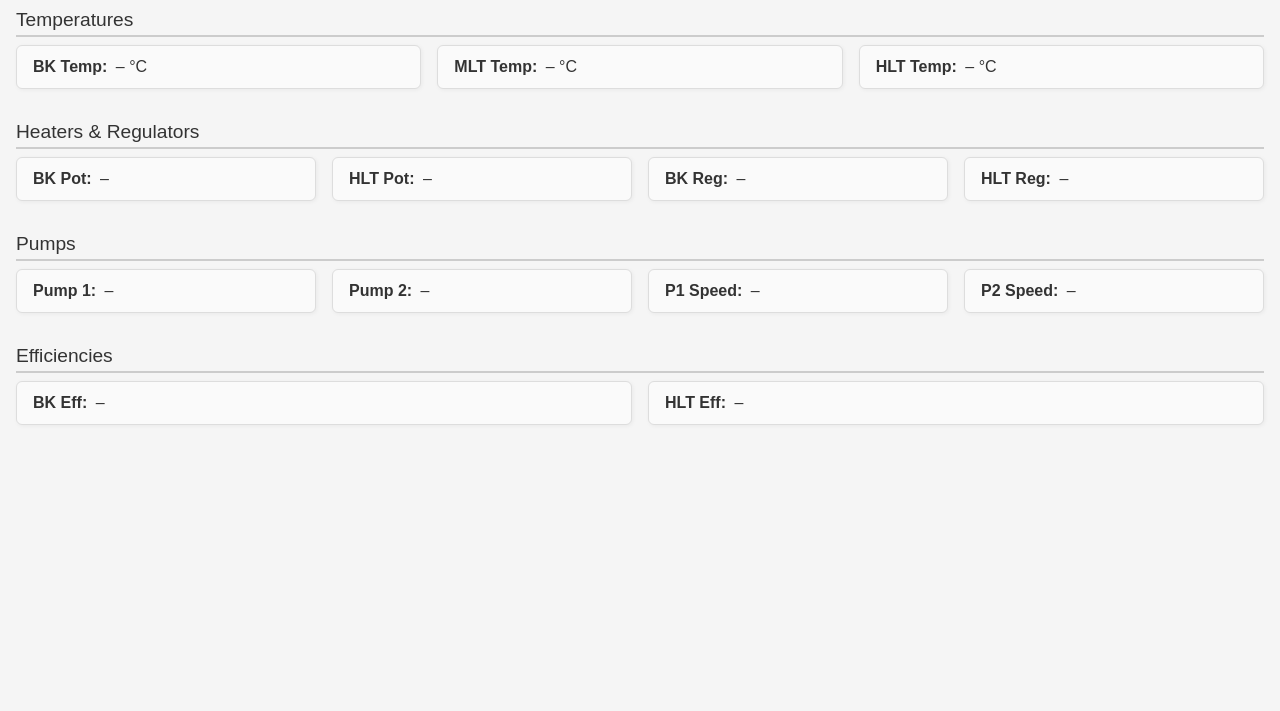
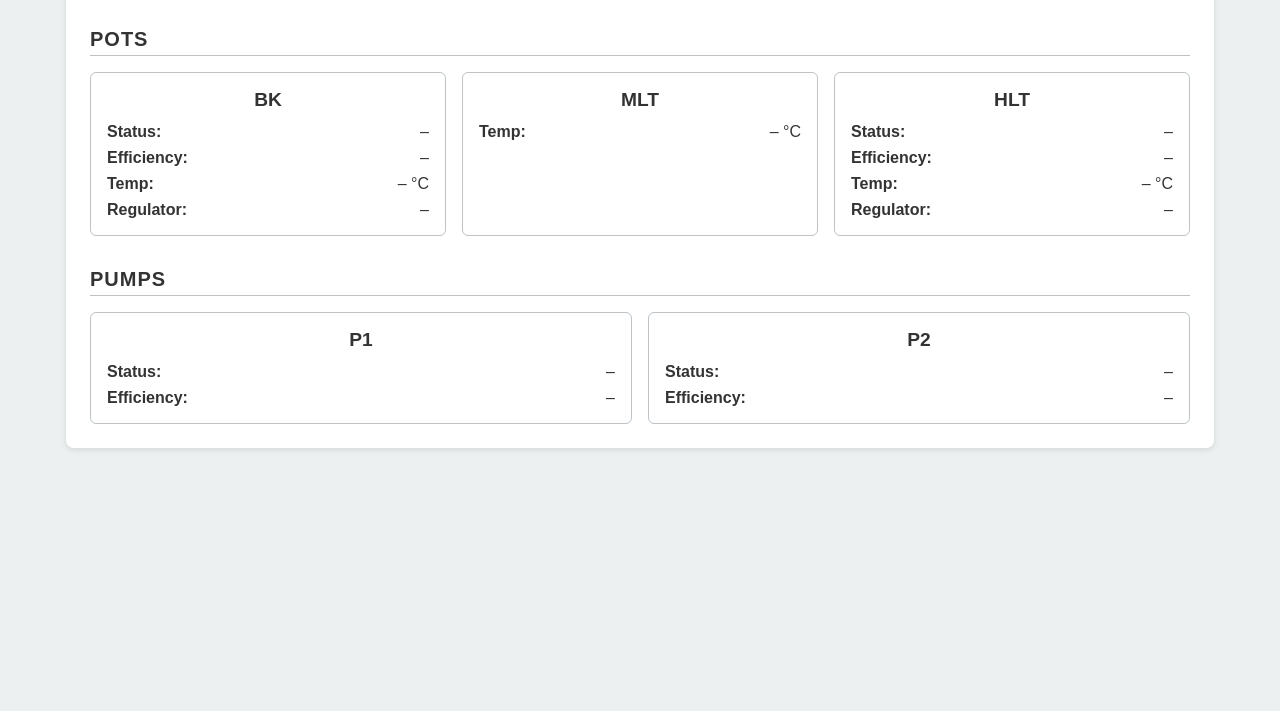
Before and after one commit to PeterMEjlev/BrewSystem-2.0, a website: page Webpage/static/index.html in a window 1280 px wide. Shown: the part 89-800 px from the top of the page. Drawn offline with Linux system fonts and the light colour scheme; no server answers.

Commit message:
1. Changed layout of Index.html for better viewing

```diff
--- a/Webpage/static/index.html
+++ b/Webpage/static/index.html
@@ -3,104 +3,150 @@
 <head>
   <meta charset="UTF-8"/>
   <meta name="viewport" content="width=device-width, initial-scale=1"/>
-  <title>BrewSystem Dashboard</title>
+  <title>BrewSystem 2.0 Dashboard</title>
   <style>
-    :root {
-      --card-bg: #fafafa;
-      --card-border: #ddd;
-      --section-gap: 2rem;
-      --card-radius: 6px;
+    /* NAVBAR */
+    .navbar {
+      display: flex;
+      justify-content: space-between;
+      align-items: center;
+      background: #2c3e50;
+      color: #fff;
+      padding: 0.75rem 1rem;
+      font-size: 1.1rem;
     }
+    .navbar .title { font-weight: bold; }
+    .navbar .nav-item { cursor: pointer; }
+
+    /* PAGE & PANEL */
     body {
+      margin: 0;
       font-family: sans-serif;
-      margin: 0;
-      padding: 1rem;
-      background: #f5f5f5;
+      background: #ecf0f1;
       color: #333;
     }
-    h1 {
-      text-align: center;
-      margin-bottom: 1.5rem;
+    .panel {
+      background: #fff;
+      margin: 1rem auto;
+      padding: 1.5rem;
+      border-radius: 8px;
+      box-shadow: 0 2px 6px rgba(0,0,0,0.1);
+      max-width: 1100px;
     }
-    section {
-      margin-bottom: var(--section-gap);
+
+    /* SECTION HEADERS */
+    h1.section-header {
+      margin: 2rem 0 1rem;              /* ↑ more vertical gap above */
+      text-transform: uppercase;
+      letter-spacing: 0.05em;
+      border-bottom: 1px solid #bdc3c7;
+      padding-bottom: 0.25rem;
+      font-size: 1.25rem;
     }
-    .section-title {
-      font-size: 1.2rem;
-      margin-bottom: 0.5rem;
-      border-bottom: 2px solid #ccc;
-      padding-bottom: 0.25rem;
-    }
-    .grid {
-      display: flex;
-      flex-wrap: wrap;
+
+    /* GRID OF CARDS */
+    .card-grid {
+      display: grid;
+      grid-template-columns: repeat(auto-fit, minmax(250px, 1fr));
       gap: 1rem;
     }
     .card {
-      background: var(--card-bg);
-      border: 1px solid var(--card-border);
-      border-radius: var(--card-radius);
-      padding: 0.75rem 1rem;
-      min-width: 140px;
-      flex: 1 1 140px;
-      box-shadow: 1px 1px 4px rgba(0,0,0,0.05);
+      border: 1px solid #bdc3c7;
+      border-radius: 6px;
+      padding: 1rem;
+    }
+    .card h2 {
+      margin: 0 0 0.75rem;
+      font-size: 1.2rem;
+      text-align: center;
+    }
+    .field {
+      display: flex;
+      justify-content: space-between;
+      margin-bottom: 0.5rem;
+    }
+    .field:last-child {
+      margin-bottom: 0;
     }
     .label {
       font-weight: bold;
-      margin-right: 0.25rem;
     }
     @media (max-width: 600px) {
-      .grid {
-        flex-direction: column;
+      .card-grid {
+        grid-template-columns: 1fr;
       }
     }
   </style>
 </head>
 <body>
-  <h1>BrewSystem Live Status</h1>
 
-  <!-- Temperatures Section -->
-  <section>
-    <div class="section-title">Temperatures</div>
-    <div class="grid">
-      <div class="card"><span class="label">BK Temp:</span> <span id="bkTemp">–</span> °C</div>
-      <div class="card"><span class="label">MLT Temp:</span> <span id="mltTemp">–</span> °C</div>
-      <div class="card"><span class="label">HLT Temp:</span> <span id="hltTemp">–</span> °C</div>
+  <!-- TOP BAR -->
+  <header class="navbar">
+    <div class="title">BREWSYSTEM 2.0</div>
+    <div class="nav-item">OVERVIEW</div>
+  </header>
+
+  <!-- MAIN CONTENT PANEL -->
+  <div class="panel">
+
+    <!-- POTS SECTION -->
+    <h1 class="section-header">Pots</h1>
+    <div class="card-grid">
+      <!-- BK -->
+      <div class="card">
+        <h2>BK</h2>
+        <div class="field"><span class="label">Status:</span><span id="bkPot">–</span></div>
+        <div class="field"><span class="label">Efficiency:</span><span id="bkEff">–</span></div>
+        <div class="field">
+          <span class="label">Temp:</span>
+          <span id="bkTemp">– °C</span>       <!-- now includes unit -->
+        </div>
+        <div class="field"><span class="label">Regulator:</span><span id="bkReg">–</span></div>
+      </div>
+
+      <!-- MLT -->
+      <div class="card">
+        <h2>MLT</h2>
+        <div class="field">
+          <span class="label">Temp:</span>
+          <span id="mltTemp">– °C</span>     <!-- unit grouped here too -->
+        </div>
+      </div>
+
+      <!-- HLT -->
+      <div class="card">
+        <h2>HLT</h2>
+        <div class="field"><span class="label">Status:</span><span id="hltPot">–</span></div>
+        <div class="field"><span class="label">Efficiency:</span><span id="hltEff">–</span></div>
+        <div class="field">
+          <span class="label">Temp:</span>
+          <span id="hltTemp">– °C</span>
+        </div>
+        <div class="field"><span class="label">Regulator:</span><span id="hltReg">–</span></div>
+      </div>
     </div>
-  </section>
 
-  <!-- Heating Pots & Regulators Section -->
-  <section>
-    <div class="section-title">Heaters & Regulators</div>
-    <div class="grid">
-      <div class="card"><span class="label">BK Pot:</span> <span id="bkPot">–</span></div>
-      <div class="card"><span class="label">HLT Pot:</span> <span id="hltPot">–</span></div>
-      <div class="card"><span class="label">BK Reg:</span> <span id="bkReg">–</span></div>
-      <div class="card"><span class="label">HLT Reg:</span> <span id="hltReg">–</span></div>
+    <!-- PUMPS SECTION -->
+    <h1 class="section-header">Pumps</h1>
+    <div class="card-grid">
+      <!-- Pump 1 -->
+      <div class="card">
+        <h2>P1</h2>
+        <div class="field"><span class="label">Status:</span><span id="pump1">–</span></div>
+        <div class="field"><span class="label">Efficiency:</span><span id="pump1Speed">–</span></div>
+      </div>
+
+      <!-- Pump 2 -->
+      <div class="card">
+        <h2>P2</h2>
+        <div class="field"><span class="label">Status:</span><span id="pump2">–</span></div>
+        <div class="field"><span class="label">Efficiency:</span><span id="pump2Speed">–</span></div>
+      </div>
     </div>
-  </section>
 
-  <!-- Pumps Section -->
-  <section>
-    <div class="section-title">Pumps</div>
-    <div class="grid">
-      <div class="card"><span class="label">Pump 1:</span> <span id="pump1">–</span></div>
-      <div class="card"><span class="label">Pump 2:</span> <span id="pump2">–</span></div>
-      <div class="card"><span class="label">P1 Speed:</span> <span id="pump1Speed">–</span></div>
-      <div class="card"><span class="label">P2 Speed:</span> <span id="pump2Speed">–</span></div>
-    </div>
-  </section>
+  </div>
 
-  <!-- Efficiencies Section -->
-  <section>
-    <div class="section-title">Efficiencies</div>
-    <div class="grid">
-      <div class="card"><span class="label">BK Eff:</span> <span id="bkEff">–</span></div>
-      <div class="card"><span class="label">HLT Eff:</span> <span id="hltEff">–</span></div>
-    </div>
-  </section>
-
-  <!-- load your compiled TypeScript output -->
+  <!-- your existing TS bundle -->
   <script type="module" src="/js/main.js"></script>
 </body>
 </html>
```
Also changed, not shown: Webpage/src/main.ts (+18 -15 lines).
